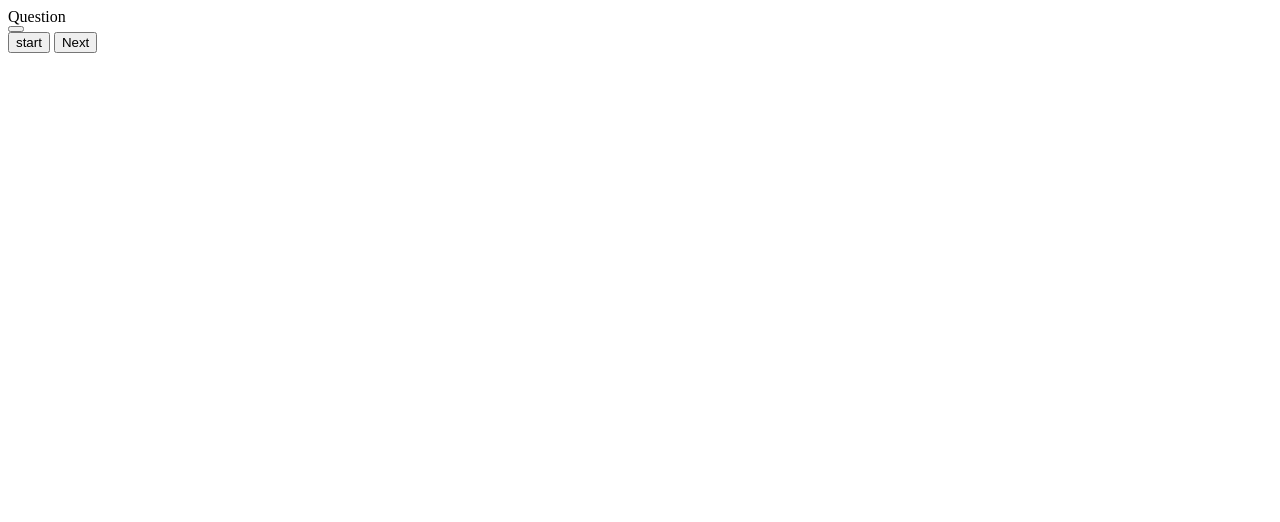
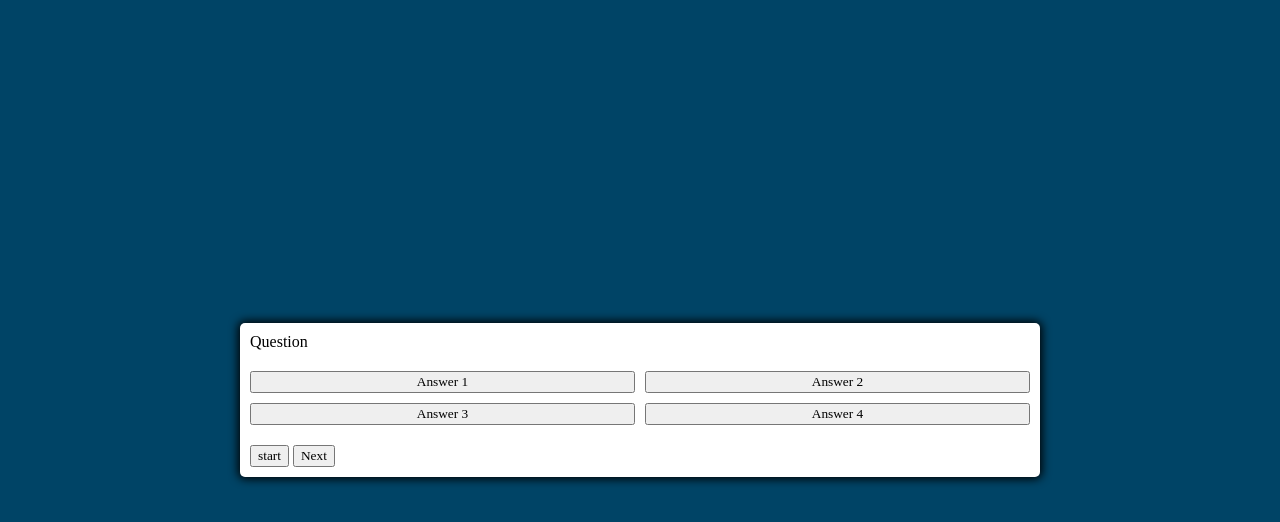
Before and after one commit to nasiriqbal101/quizApp, a plain HTML site: page index.html in a window 1280 px wide. Drawn offline with Linux system fonts and the light colour scheme.

Commit message:
adding style

```diff
--- a/index.html
+++ b/index.html
@@ -4,6 +4,7 @@
     <meta charset="UTF-8">
     <meta name="viewport" content="width=device-width, initial-scale=1.0">
     <meta http-equiv="X-UA-Compatible" content="ie=edge">
+    <link href="./style.css" rel="stylesheet">
     <title> Quiz App</title>
 </head>
 
@@ -12,7 +13,11 @@
         <div id="question-container" class="hide">
             <div id="question">Question</div>
             <div id="answer-buttons" class="btn-grid">
-                <button></button>
+                <button class="btn"> Answer 1</button>
+                <button class="btn"> Answer 2</button>
+                <button class="btn"> Answer 3</button>
+                <button class="btn"> Answer 4</button>
+
 
             </div>
         </div>
@@ -25,6 +30,8 @@
 
     </div>
 
+    <script src="./app.js"></script>
+
 </body>
 
 </html>
--- a/style.css
+++ b/style.css
@@ -0,0 +1,46 @@
+* {
+  box-sizing: border-box;
+  font-family: Gotham Rounded;
+}
+
+:root {
+  --hue-neutral: 200;
+  --hue-wrong: 0;
+  --hue-correct: 145;
+}
+
+body {
+  --hue: var(--hue-neutral);
+  padding: 0;
+  margin: 0;
+  display: flex;
+  width: 100vw;
+  height: 100vh;
+  justify-content: center;
+  align-items: center;
+  background-color: hsl(var(--hue), 100%, 20%);
+}
+
+body.correct {
+  --hue: var(--hue-correct);
+}
+
+body.wrong {
+    --hue: var(--hue-wrong);
+  }
+
+  .container {
+      width: 800px;
+      max-width: 80%;
+      background-color: white;
+      border-radius: 5px;
+      padding: 10px;
+      box-shadow:  0 0 10px 2px;
+  }
+
+  .btn-grid {
+      display: grid;
+      grid-template-columns: repeat(2, auto);
+      gap: 10px;
+      margin: 20px 0;
+  }
```
